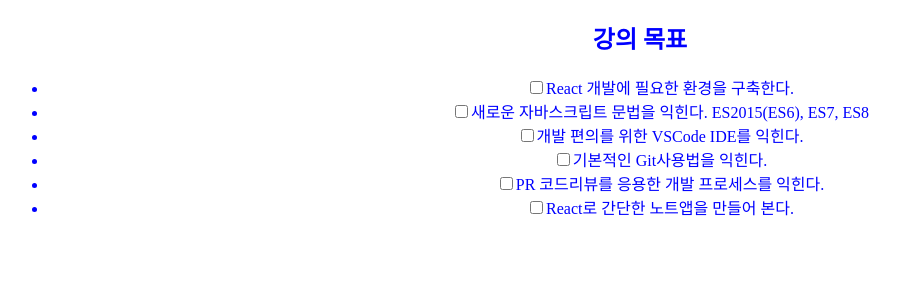
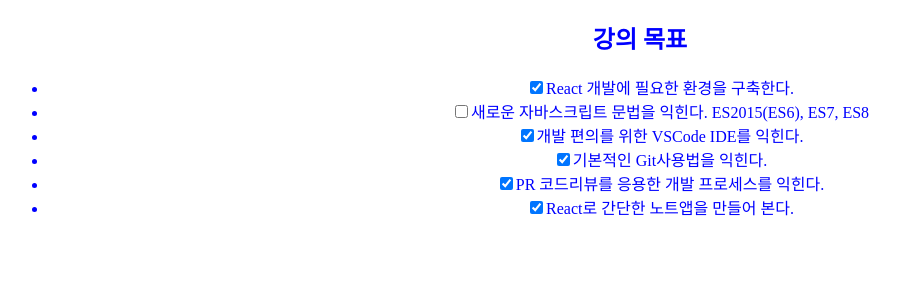
Before and after one commit to mansak9/react, a React (Create React App) app: page / in a window 1280 px wide. Shown: the top 300 px of the page, without its empty margins (0-900 px from the left). Built offline with nearby package versions, Linux system fonts and the light colour scheme.

Commit message:
no message

```diff
--- a/src/App.js
+++ b/src/App.js
@@ -2,21 +2,22 @@
 import "./App.css";
 import Todos from "./componets/Todos";
 
+const data = [
+  { name: "React 개발에 필요한 환경을 구축한다.", completed: true },
+  {
+    name: "새로운 자바스크립트 문법을 익힌다. ES2015(ES6), ES7, ES8",
+    completed: false
+  },
+  { name: "개발 편의를 위한 VSCode IDE를 익힌다.", completed: true },
+  { name: "기본적인 Git사용법을 익힌다.", completed: true },
+  { name: "PR 코드리뷰를 응용한 개발 프로세스를 익힌다.", completed: true },
+  { name: "React로 간단한 노트앱을 만들어 본다.", completed: true }
+];
 class App extends Component {
   render() {
     return (
       <div className="App">
-        <Todos
-          title={"강의 목표"}
-          items={[
-            "React 개발에 필요한 환경을 구축한다.",
-            "새로운 자바스크립트 문법을 익힌다. ES2015(ES6), ES7, ES8",
-            "개발 편의를 위한 VSCode IDE를 익힌다.",
-            "기본적인 Git사용법을 익힌다.",
-            "PR 코드리뷰를 응용한 개발 프로세스를 익힌다.",
-            "React로 간단한 노트앱을 만들어 본다."
-          ]}
-        />
+        <Todos title={"강의 목표"} items={data} />
       </div>
     );
   }
--- a/src/componets/Todos.jsx
+++ b/src/componets/Todos.jsx
@@ -14,8 +14,9 @@
         <li><input type="checkbox"/>{props.items[4]}</li>
         <li><input type="checkbox"/>{props.items[5]}</li>*/}
 
+
         {props.items.map((item, index) =>{
-          return <li key={index}><input type="checkbox"/>{item}</li>
+            return <li key={index}><input type="checkbox" checked={item.completed}/>{item.name}</li>
         })}
 
       </ul>
```
